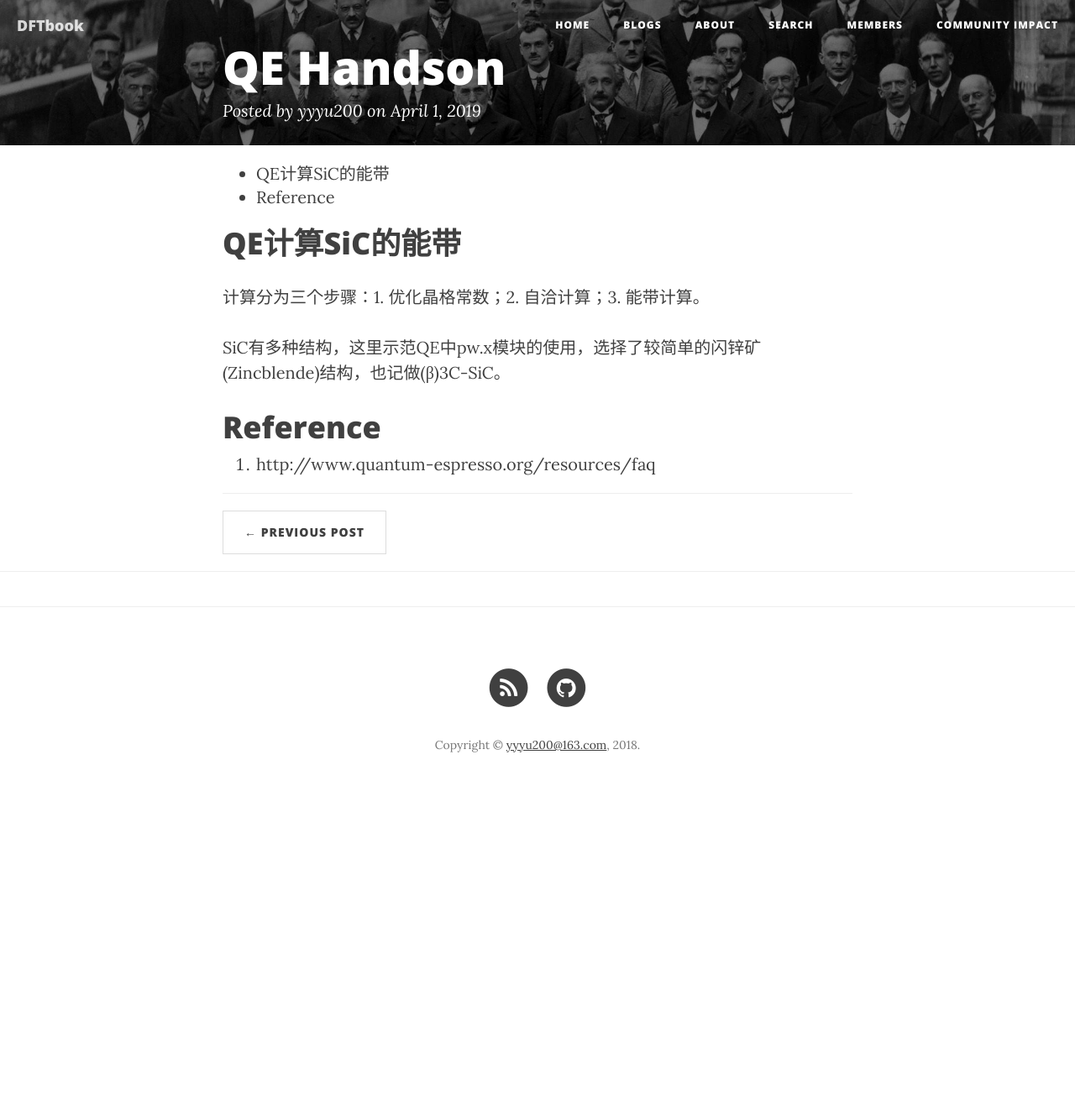
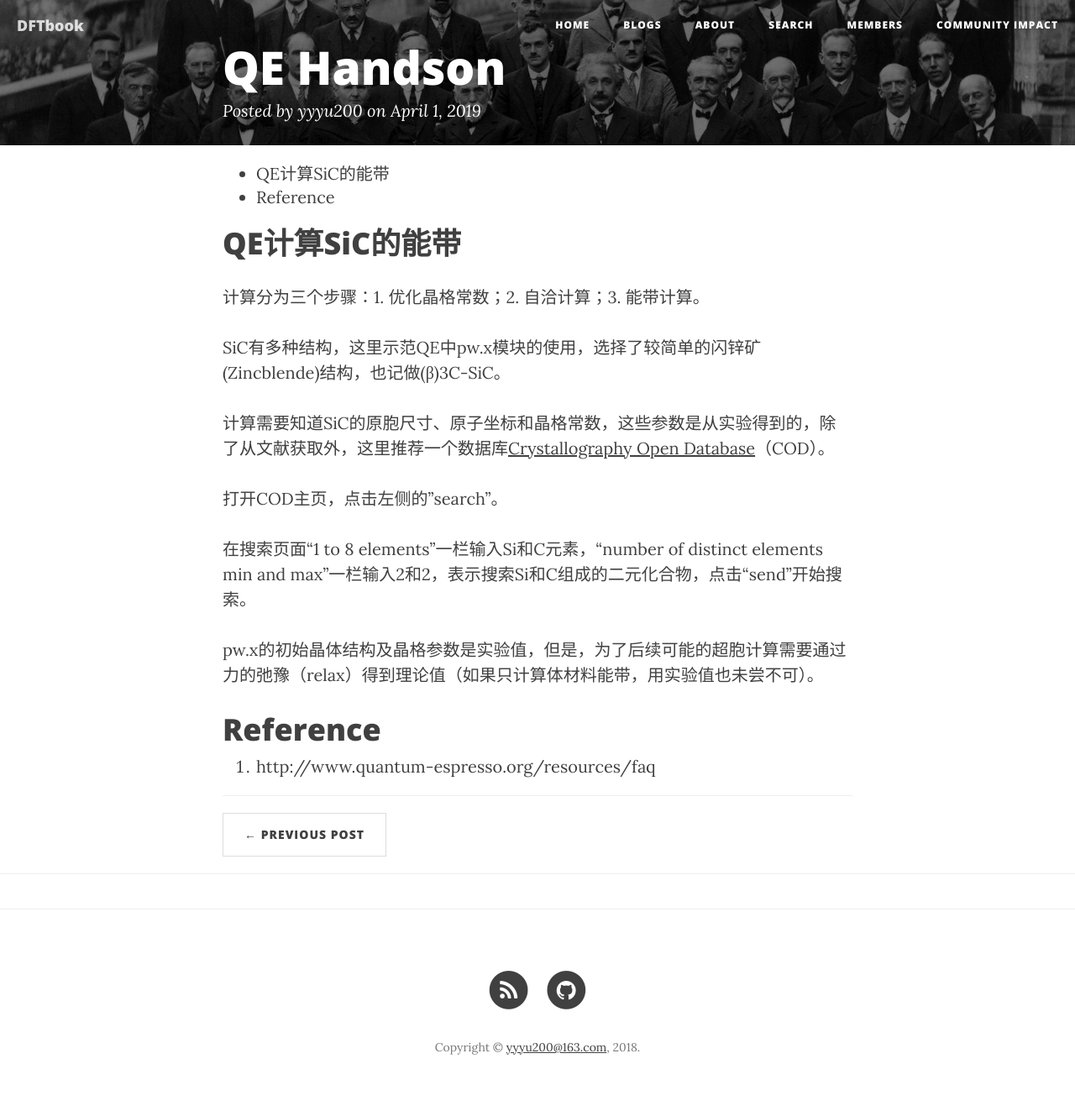
Before and after one commit to yyyu200/DFTbook, a Jekyll site: the page built from _posts/2019-04-01-Fortran.md, in a window 1280 px wide. Shown: the whole page at 84% size. Built offline with Jekyll 4.4.1, drawn with Linux system fonts in a browser that asks for light colours; nearby versions of some CDN libraries; comment, search, counter and statistics services are not loaded; before the commit the page ends 963 px from its top, so only the background shows below that.

Commit message:
modify at20190402-11:43:53-aliyun

```diff
--- a/_posts/2019-04-01-Fortran.md
+++ b/_posts/2019-04-01-Fortran.md
@@ -24,6 +24,14 @@ trans: cube
 
 SiC有多种结构，这里示范QE中pw.x模块的使用，选择了较简单的闪锌矿(Zincblende)结构，也记做(β)3C-SiC。
 
+计算需要知道SiC的原胞尺寸、原子坐标和晶格常数，这些参数是从实验得到的，除了从文献获取外，这里推荐一个数据库[Crystallography Open Database](http://www.crystallography.net/cod/)（COD）。
+
+打开COD主页，点击左侧的"search"。
+
+在搜索页面“1 to 8 elements”一栏输入Si和C元素，“number of distinct elements min and max”一栏输入2和2，表示搜索Si和C组成的二元化合物，点击“send”开始搜索。
+
+pw.x的初始晶体结构及晶格参数是实验值，但是，为了后续可能的超胞计算需要通过力的弛豫（relax）得到理论值（如果只计算体材料能带，用实验值也未尝不可）。
+
 # Reference
 
 1. http://www.quantum-espresso.org/resources/faq
```
